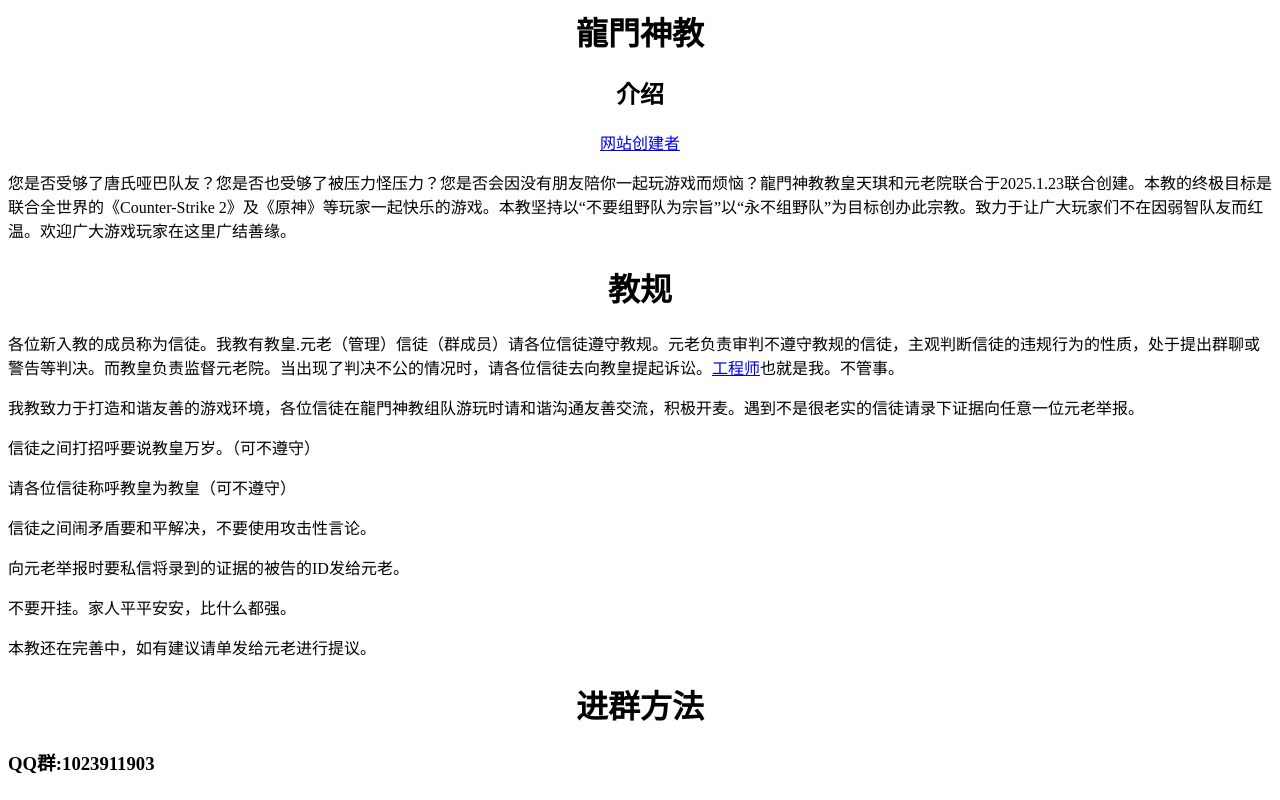
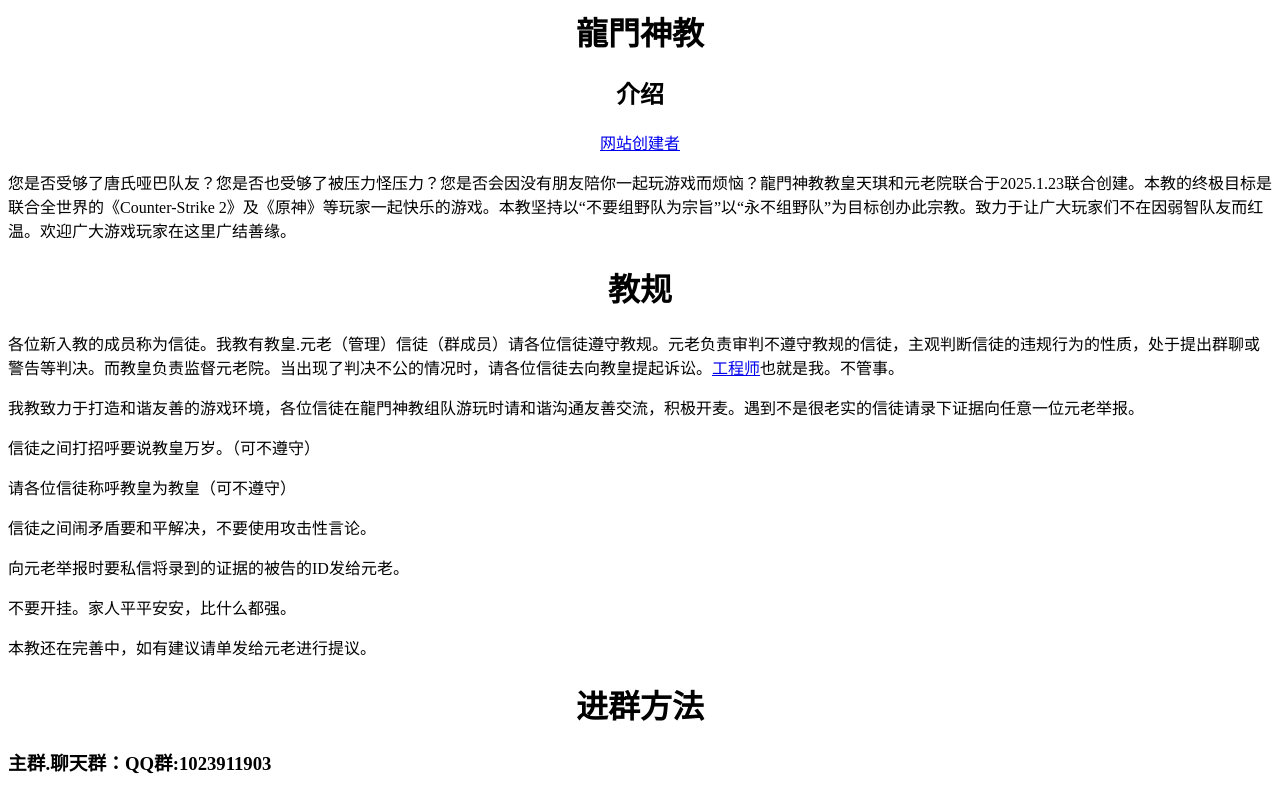
Before and after one commit to 641392/4, a plain HTML site: page index.html in a window 1280 px wide. Drawn offline with Linux system fonts and the light colour scheme.

Commit message:
Update index.html

```diff
--- a/index.html
+++ b/index.html
@@ -49,5 +49,5 @@ text-align:center;"
 </div >
 <div>
 <h3>
-  QQ群:1023911903
+  主群.聊天群：QQ群:1023911903
 </h2>
```
